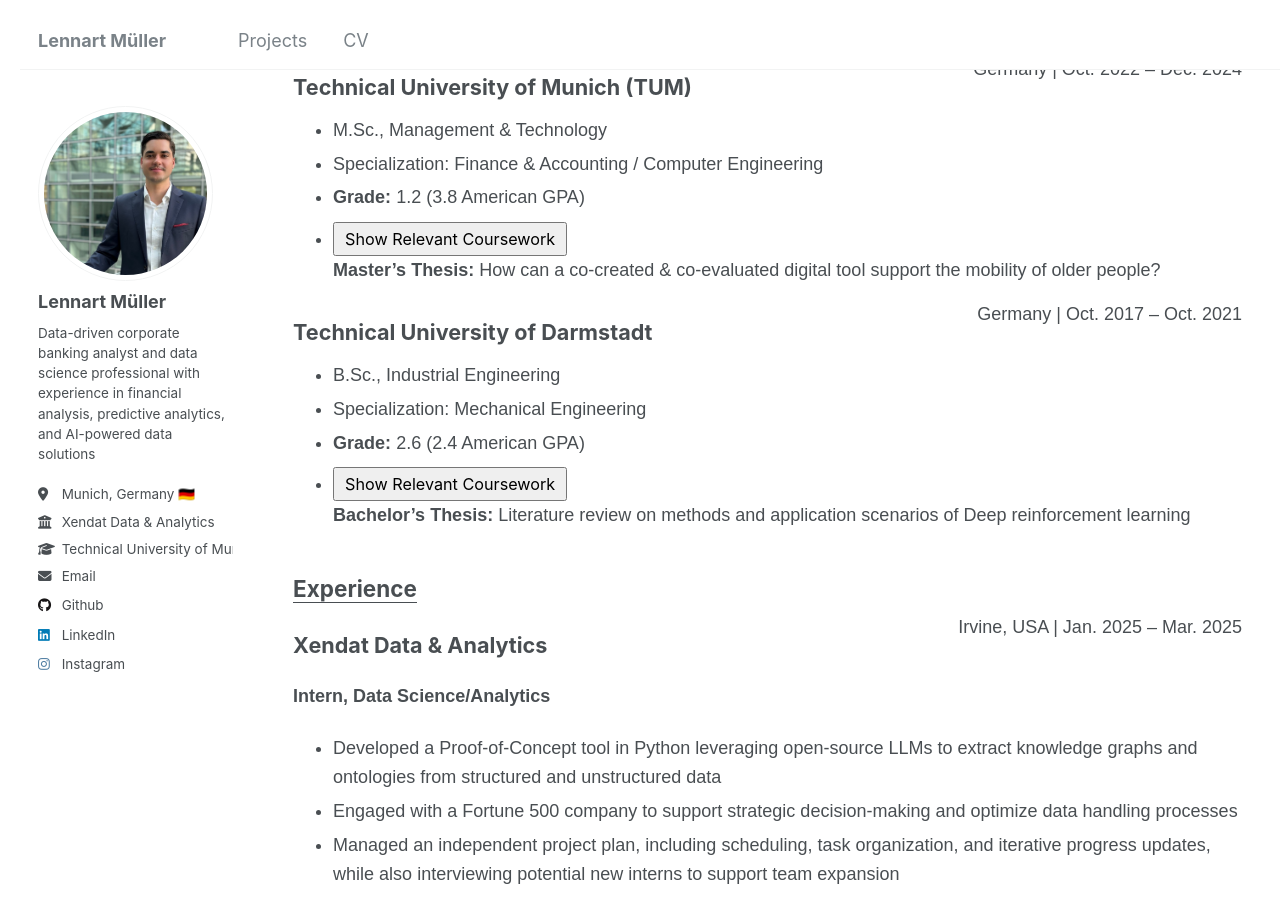
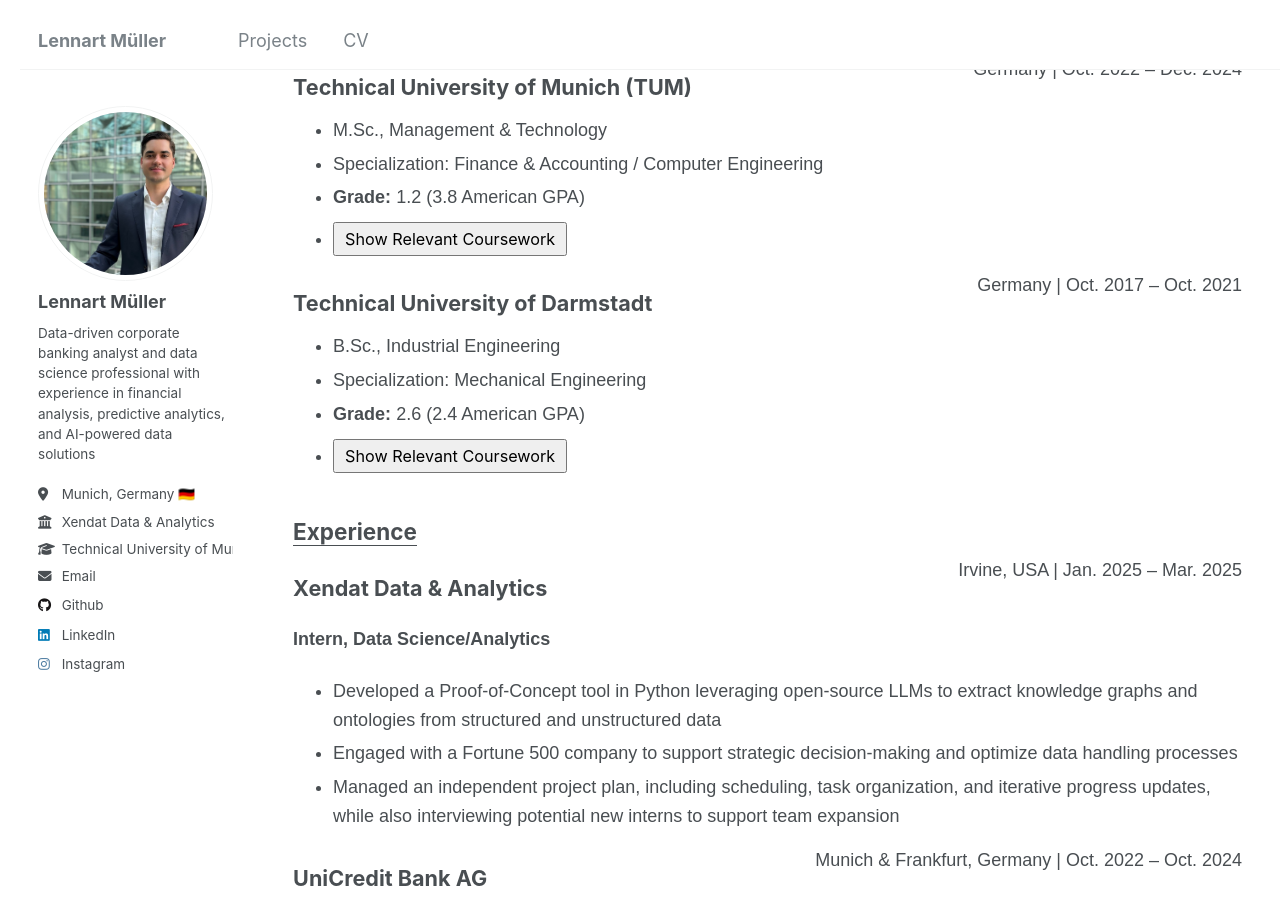
Before and after one commit to lennartmueller123/lennartmueller123.github.io, a Jekyll site: the page built from _pages/cv.html, in a window 1280 px wide and 900 px high, scrolled down 453 px. Built offline with Jekyll 4.4.1, drawn with Linux system fonts in a browser that asks for light colours.

Commit message:
Update cv.html

```diff
--- a/_pages/cv.html
+++ b/_pages/cv.html
@@ -103,10 +103,10 @@
                   <button onclick="toggleDropdown('tum-courses')" style="margin-top: 5px; padding: 5px 10px; font-size: 0.9em; cursor: pointer;">
                     Show Relevant Coursework
                   </button>
+                  <div id="tum-courses" style="display: none; margin-top: 10px;">
                   <div style="margin-bottom: 15px;">
                     <strong>Master’s Thesis:</strong> How can a co-created & co-evaluated digital tool support the mobility of older people?
                   </div>
-                  <div id="tum-courses" style="display: none; margin-top: 10px;">
                     <div style="display: flex; flex-wrap: wrap; gap: 40px;">
                       <div style="flex: 1; min-width: 200px;">
                         <strong>Finance & Accounting</strong>
@@ -145,10 +145,10 @@
                   <button onclick="toggleDropdown('tud-courses')" style="margin-top: 5px; padding: 5px 10px; font-size: 0.9em; cursor: pointer;">
                     Show Relevant Coursework
                   </button>
-                  <div style="margin-bottom: 15px;">
-                    <strong>Bachelor’s Thesis:</strong> Literature review on methods and application scenarios of Deep reinforcement learning
-                  </div>
                   <div id="tud-courses" style="display: none; margin-top: 10px;">
+                    <div style="margin-bottom: 15px;">
+                      <strong>Bachelor’s Thesis:</strong> Literature review on methods and application scenarios of Deep reinforcement learning
+                    </div>
                     <div style="display: flex; flex-wrap: wrap; gap: 40px;">
                       <div style="flex: 1; min-width: 200px;">
                         <strong>Economics</strong>
```
